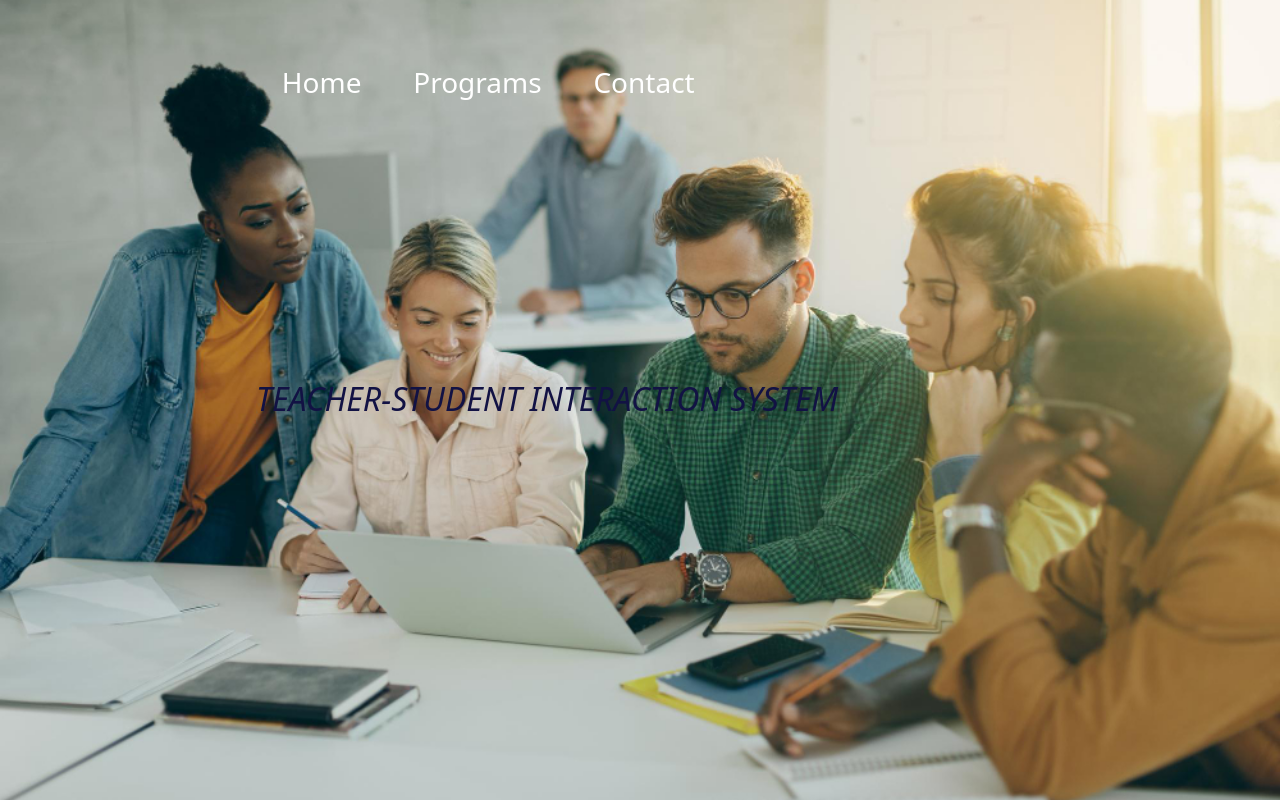
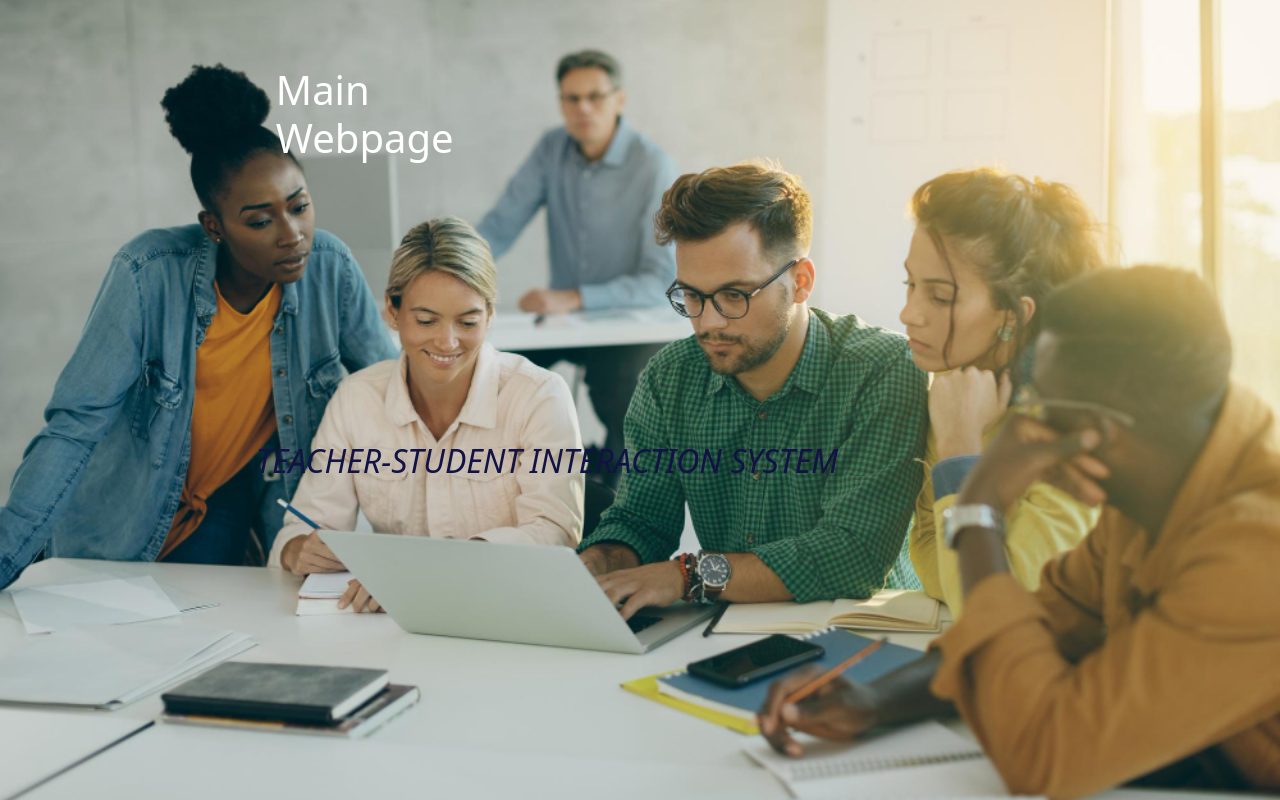
Before and after one commit to Patoski-patoski/Chibbs-Website, a plain HTML site: page index.html in a window 1280 px wide. Drawn offline with Linux system fonts and the light colour scheme.

Commit message:
aded Main webpage link to index page

```diff
--- a/index.html
+++ b/index.html
@@ -38,22 +38,11 @@
                     <ul class=" navbar-nav ulist udent aulist">
 
                         <li class="nav-item pim text-primary  ">
-                            <a class="text-white nav-link" target="_blank" href="./index.html">
-                                <h3>Home</h3>
+                            <a class="text-white nav-link" target="_blank" href="./home.html">
+                                <h1>Main Webpage</h1>
                             </a>
                         </li>
 
-                        <li class="nav-item border-primary pim">
-                            <a class="text-white nav-link" target="_blank" href="./program.html">
-                                <h3>Programs</h3>
-                            </a>
-                        </li>
-
-                        <li class="nav-item pim">
-                            <a class="text-white nav-link" target="_blank" href="./contact.html">
-                                <h3>Contact</h3>
-                            </a>
-                        </li>
 
 
 
```
